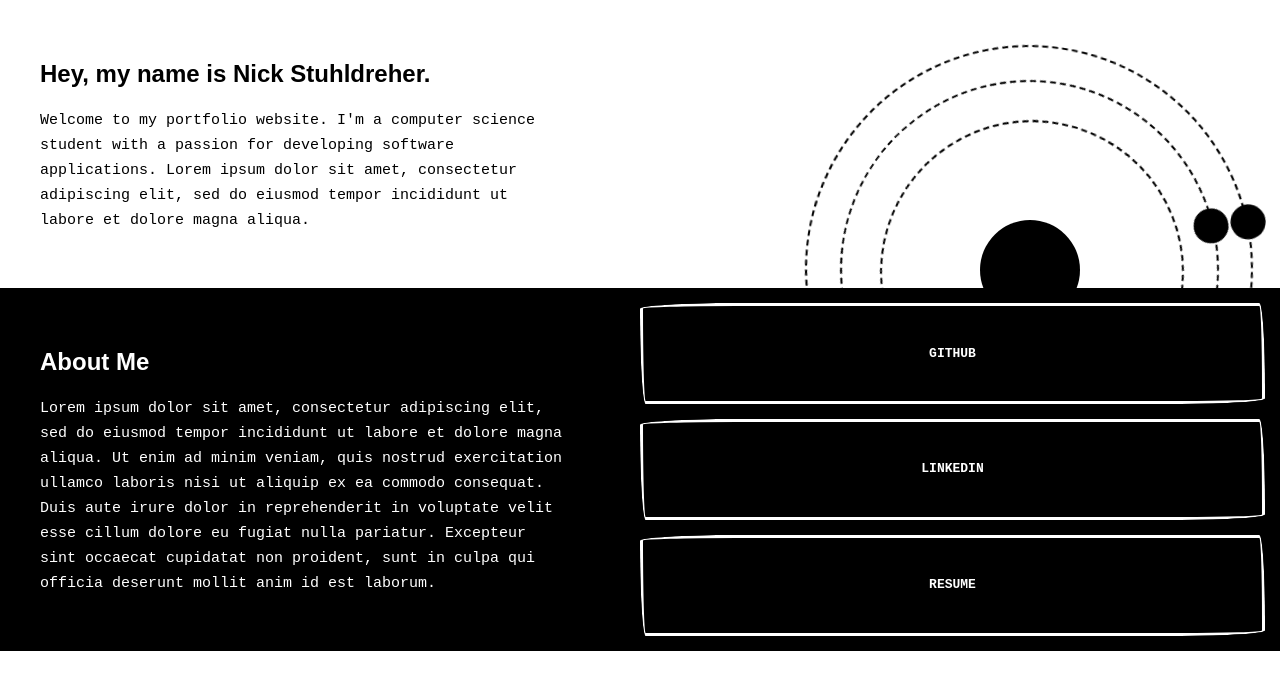
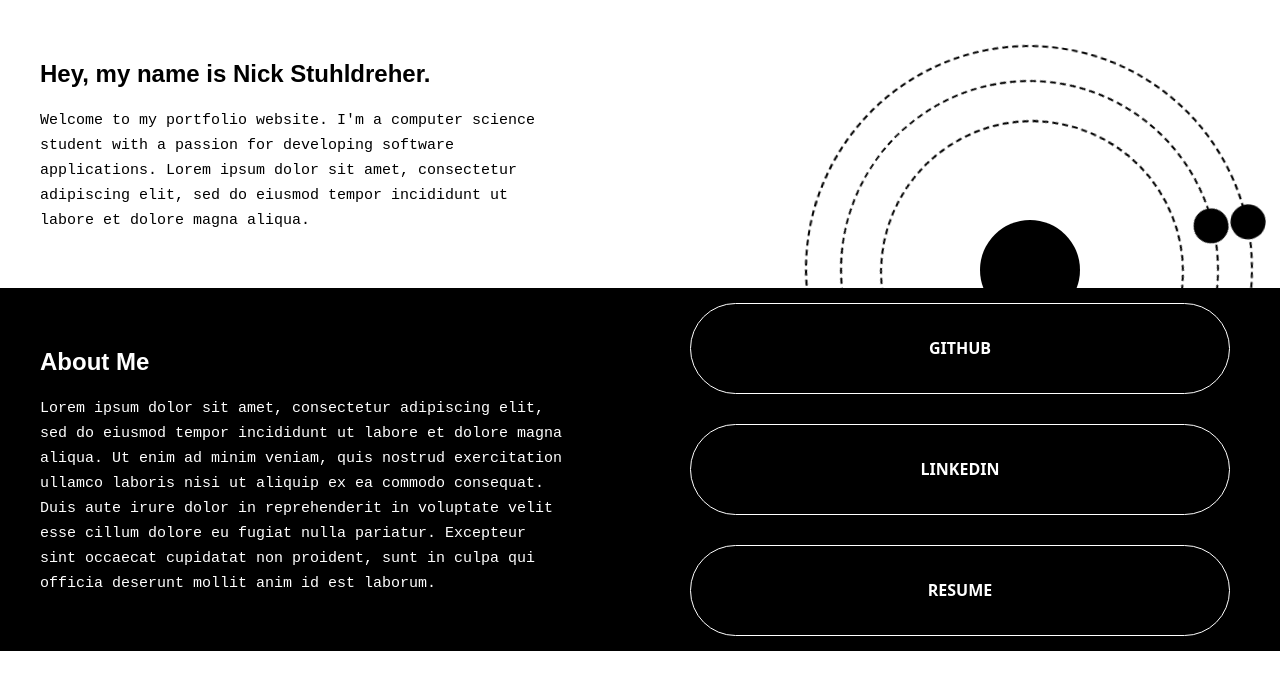
Before and after one commit to nstuhldreher1/PortfolioWebsite, a React (Create React App) app in the folder my-app/: page / in a window 1280 px wide. Shown: the top 690 px of the page. Built offline with nearby package versions, Linux system fonts and the light colour scheme.

Commit message:
Changed buttons for links.

```diff
--- a/my-app/src/App.js
+++ b/my-app/src/App.js
@@ -11,6 +11,7 @@ function App() {
         <div id="App">
           <PortfolioHeader/>
           <AboutMe/>
+
         </div>
 
 
--- a/my-app/src/components/AboutMe.css
+++ b/my-app/src/components/AboutMe.css
@@ -39,9 +39,11 @@ body {
 
 #links{
     display: grid;
-    row-gap: 15px;
+    row-gap: 30px;
     padding-top: 15px;
     padding-bottom: 15px;
-    padding-right: 15px;
+    padding-right: 50px;
+    padding-left: 50px;
+
 
 }
--- a/my-app/src/components/Button.css
+++ b/my-app/src/components/Button.css
@@ -1,52 +1,65 @@
-.btn-92,
-.btn-92 *,
-.btn-92 :after,
-.btn-92 :before,
-.btn-92:after,
-.btn-92:before {
+.btn-56,
+.btn-56 *,
+.btn-56 :after,
+.btn-56 :before,
+.btn-56:after,
+.btn-56:before {
   border: 0 solid;
   box-sizing: border-box;
 }
-.btn-92 {
+.btn-56 {
   -webkit-tap-highlight-color: transparent;
   -webkit-appearance: button;
   background-color: #000;
   background-image: none;
   color: #fff;
   cursor: pointer;
-  font-family: monospace;
+  font-family: ui-sans-serif, system-ui, -apple-system, BlinkMacSystemFont,
+    Segoe UI, Roboto, Helvetica Neue, Arial, Noto Sans, sans-serif,
+    Apple Color Emoji, Segoe UI Emoji, Segoe UI Symbol, Noto Color Emoji;
   font-size: 100%;
   line-height: 1.5;
   margin: 0;
   -webkit-mask-image: -webkit-radial-gradient(#000, #fff);
   padding: 0;
 }
-.btn-92:disabled {
+.btn-56:disabled {
   cursor: default;
 }
-.btn-92:-moz-focusring {
+.btn-56:-moz-focusring {
   outline: auto;
 }
-.btn-92 svg {
+.btn-56 svg {
   display: block;
   vertical-align: middle;
 }
-.btn-92 [hidden] {
+.btn-56 [hidden] {
   display: none;
 }
-.btn-92 {
-  border: 3px solid;
-  border-radius: 255px 15px 225px 15px/15px 225px 15px 255px;
+.btn-56 {
+  border: 1px solid;
+  border-radius: 999px;
   box-sizing: border-box;
   display: block;
   font-weight: 900;
+  -webkit-mask-image: none;
   overflow: hidden;
-  padding: 20px 80px;
+  padding: 1.2rem 3rem;
   position: relative;
   text-transform: uppercase;
-  transition: 0.2s;
 }
-.btn-92:hover {
-  box-shadow: 0 0.5em 0.5em -0.4em #fff;
-  transform: translateY(-0.25em);
+.btn-56:hover {
+  -webkit-animation: pulse 0.5s;
+  animation: pulse 0.5s;
+  box-shadow: 0 0 0 2em transparent;
 }
+@-webkit-keyframes pulse {
+  0% {
+    box-shadow: 0 0 0 0 #fff;
+  }
+}
+@keyframes pulse {
+  0% {
+    box-shadow: 0 0 0 0 #fff;
+  }
+}
--- a/my-app/src/components/Button.js
+++ b/my-app/src/components/Button.js
@@ -2,7 +2,7 @@ import './Button.css';
 
 function Button(props){
     return(
-        <button class="btn-92">{props.name}</button>
+        <button class="btn-56">{props.name}</button>
     );
 }
 
```
Also changed, not shown: my-app/src/components/Projects.js (added, +11 -0 lines), my-app/src/components/Projects.css (added).
